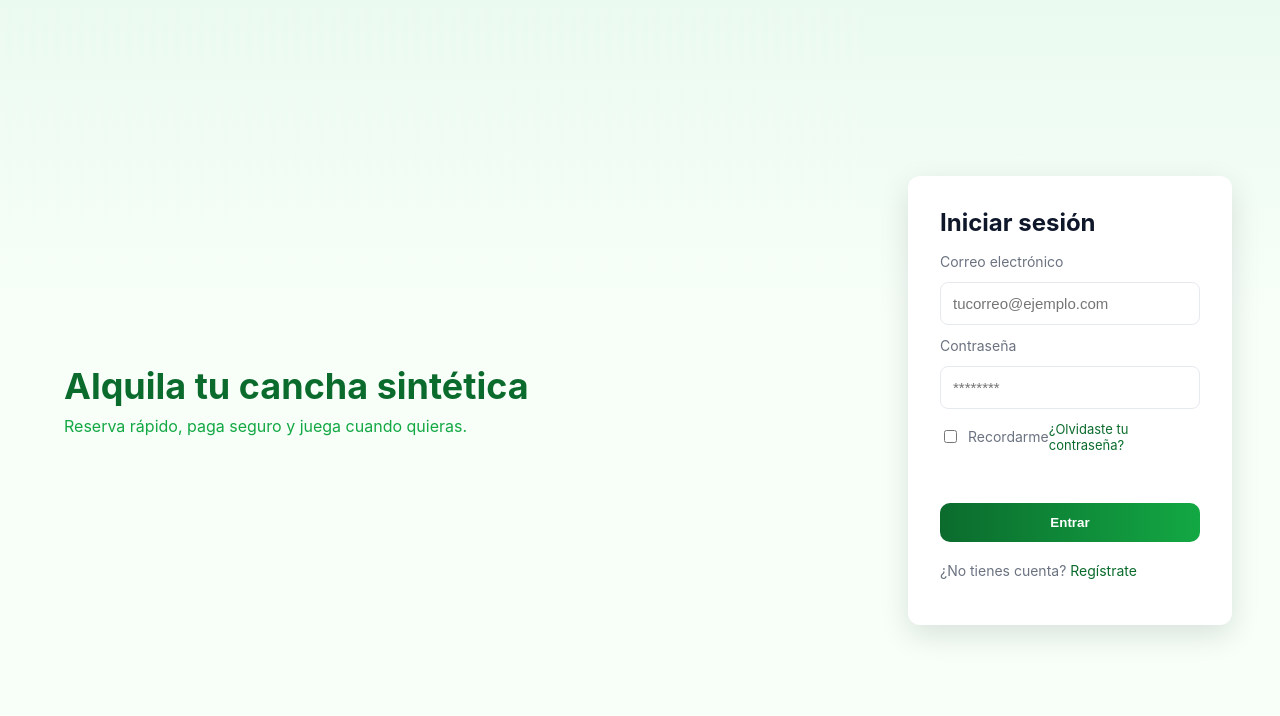
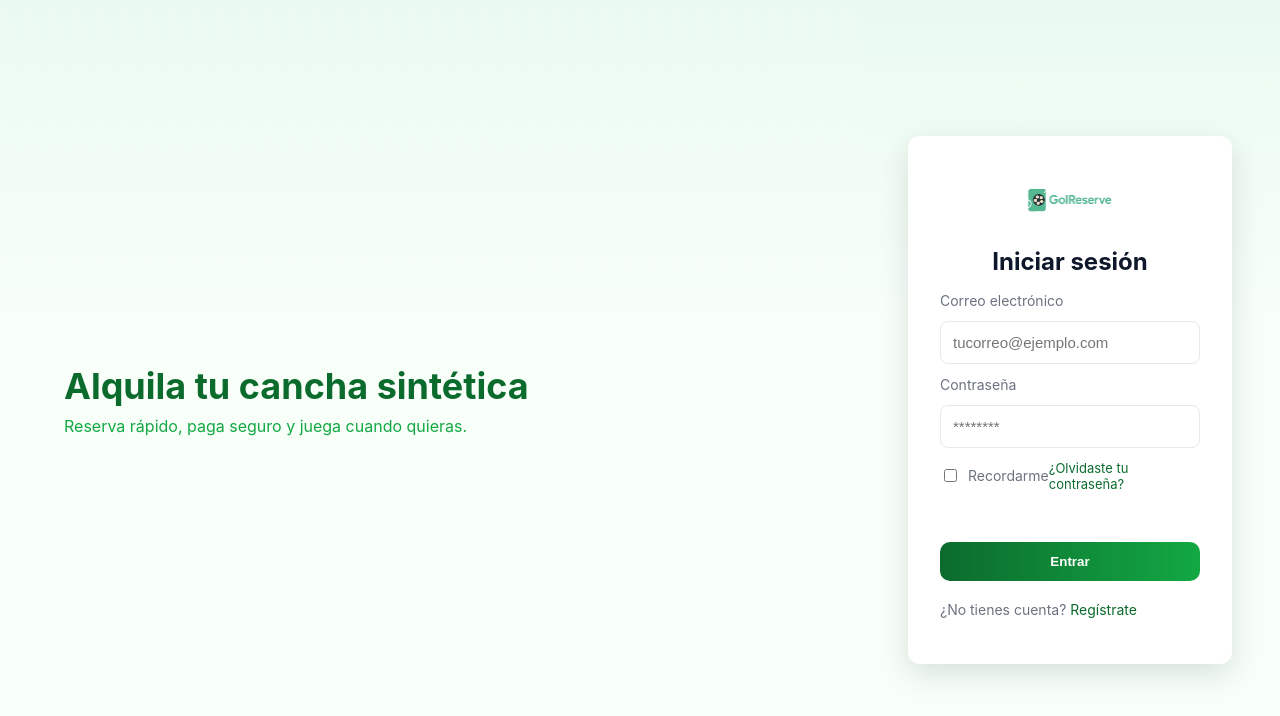
Before and after one commit to ibarra187/GolReserve, a React (Vite) app: page / in a window 1280 px wide. Shown: the top 716 px of the page. Built offline with nearby package versions, Linux system fonts and the light colour scheme; the HTML template or start-up script is replaced by a standard one.

Commit message:
Add logo to public and show it in Login

```diff
--- a/src/Login.jsx
+++ b/src/Login.jsx
@@ -45,7 +45,10 @@ export default function Login(){
       </section>
 
       <section className="login-card" aria-labelledby="login-title">
-        <h2 id="login-title">Iniciar sesión</h2>
+        <div style={{display:'flex',flexDirection:'column',alignItems:'center',gap:12}}>
+          <img src="/LogoGolReserve.png" alt="GolReserve logo" style={{width:100,height:'auto'}} />
+          <h2 id="login-title">Iniciar sesión</h2>
+        </div>
 
         <form onSubmit={handleSubmit} noValidate>
           <label htmlFor="email">Correo electrónico</label>
```
Also changed, not shown: public/LogoGolReserve.png (added).
